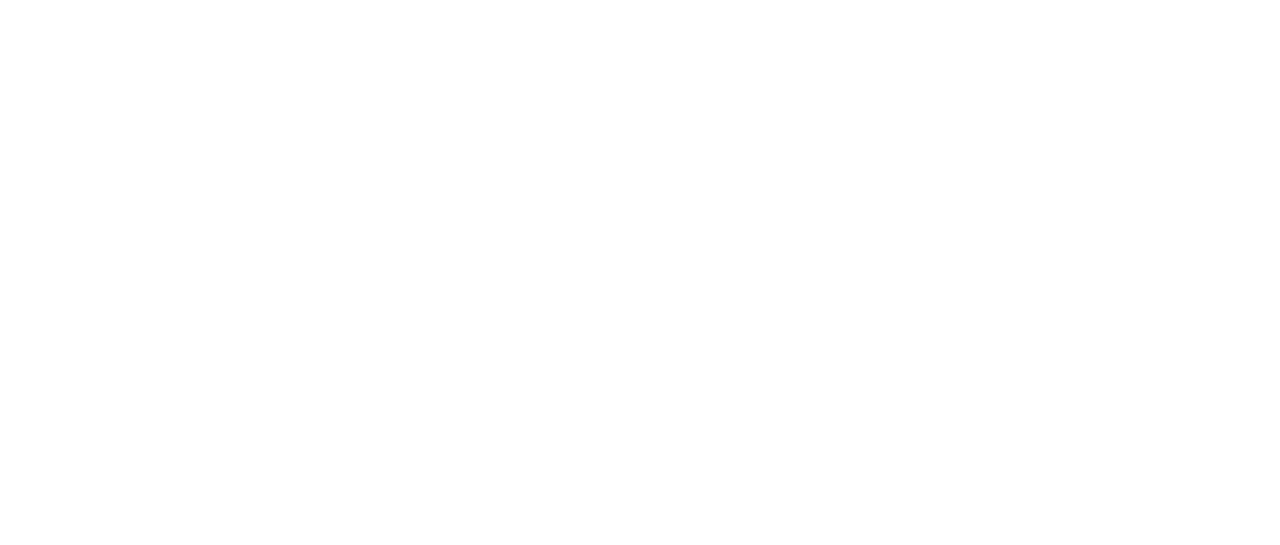
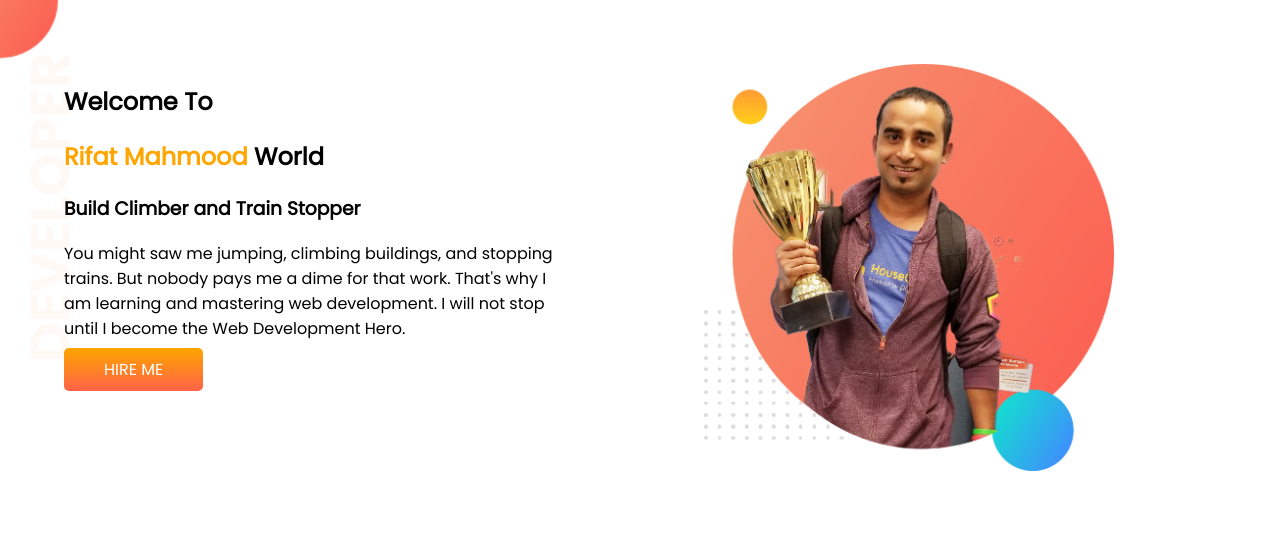
Before and after one commit to Rifatmahmood/My-first-repo, a plain HTML site: page Developer Protfolio/protfolio-practice.html in a window 1280 px wide. Drawn offline with Linux system fonts and the light colour scheme.

Commit message:
top-banner-added

```diff
--- a/Developer Protfolio/protfolio-practice.html
+++ b/Developer Protfolio/protfolio-practice.html
@@ -6,10 +6,34 @@
     <meta http-equiv="X-UA-Compatible" content="IE=edge">
     <meta name="viewport" content="width=device-width, initial-scale=1.0">
     <title>Rifat Protfolio </title>
+    <link rel="preconnect" href="https://fonts.googleapis.com">
+    <link rel="preconnect" href="https://fonts.gstatic.com" crossorigin>
+    <link href="https://fonts.googleapis.com/css2?family=Poppins&display=swap" rel="stylesheet">
     <link rel="stylesheet" href="style.css">
 </head>
 
+
 <body>
+    <section class="top-banner">
+        <div class="half-width">
+            <h1>Welcome To</h1>
+            <h2> <span class="bossname">Rifat Mahmood</span> World</h2>
+            <h3>Build Climber and Train Stopper</h3>
+            <p>You might saw me jumping, climbing buildings, and stopping trains. But nobody pays me a dime for that
+                work.
+                That's why I am learning and mastering web development. I will not stop until I become the Web
+                Development
+                Hero.
+            </p>
+            <a class="button" target="blank" href="https://www.facebook.com/profile.php?id=100006946322771 ">HIRE ME</a>
+        </div>
+        <div class="half-width">
+            <img src="images/jhankar.png" alt="">
+        </div>
+
+    </section>
+
+
 
 </body>
 
--- a/Developer Protfolio/style.css
+++ b/Developer Protfolio/style.css
@@ -0,0 +1,38 @@
+body
+{
+    font-family: 'Poppins', sans-serif;
+    margin: 0px;
+}
+h1{    font-size: 50; }
+
+.bossname
+
+    {color: orange;
+    }
+    section {
+        display: flex;
+    }
+    .half-width
+    {width: 50%;
+   padding: 5%;
+    }
+
+    .half-width img
+     {
+width: 80%;
+    }
+    .button
+    {
+text-decoration: none;
+padding: 10px 40px;
+background-image: linear-gradient(orange, tomato);
+border-radius: 5px;
+color: white;
+font-weight: 700px;
+    }
+    .top-banner
+    {
+background-image: url(images/top-banner.png);
+background-repeat: no-repeat;
+
+    }
```
Also changed, not shown: My-first-repo/Programming Hero Practice/myprotfoliyo.html (+1 -0 lines), Developer Protfolio/images/dream-bg.png (added), Developer Protfolio/images/exp-bg.png (added), Developer Protfolio/images/jhankar.png (added), Developer Protfolio/images/jhankar2.png (added), Developer Protfolio/images/my-bg.png (added), Developer Protfolio/images/my-bg2.png (added), Developer Protfolio/images/top-banner.png (added), 7 other files.
